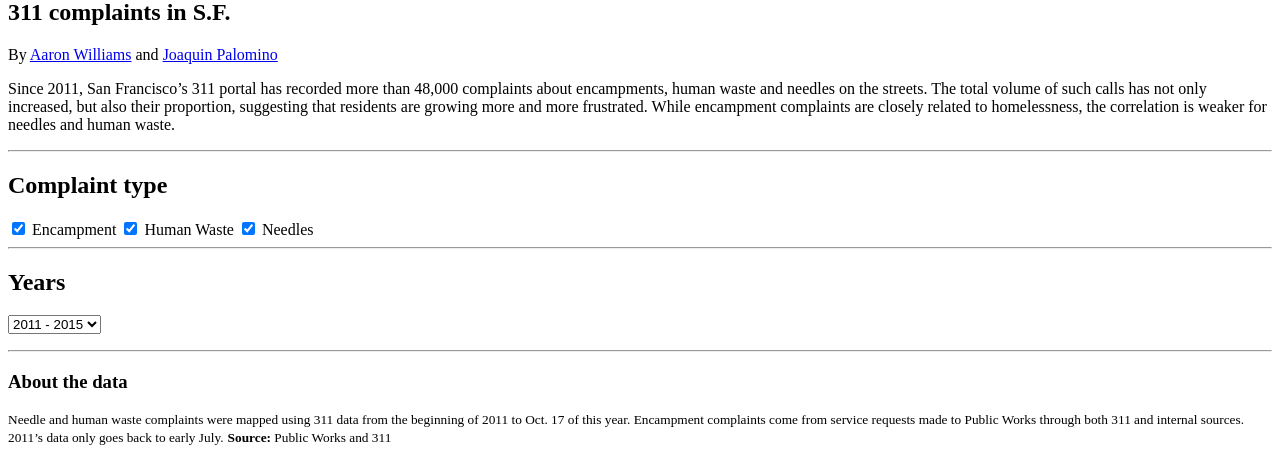
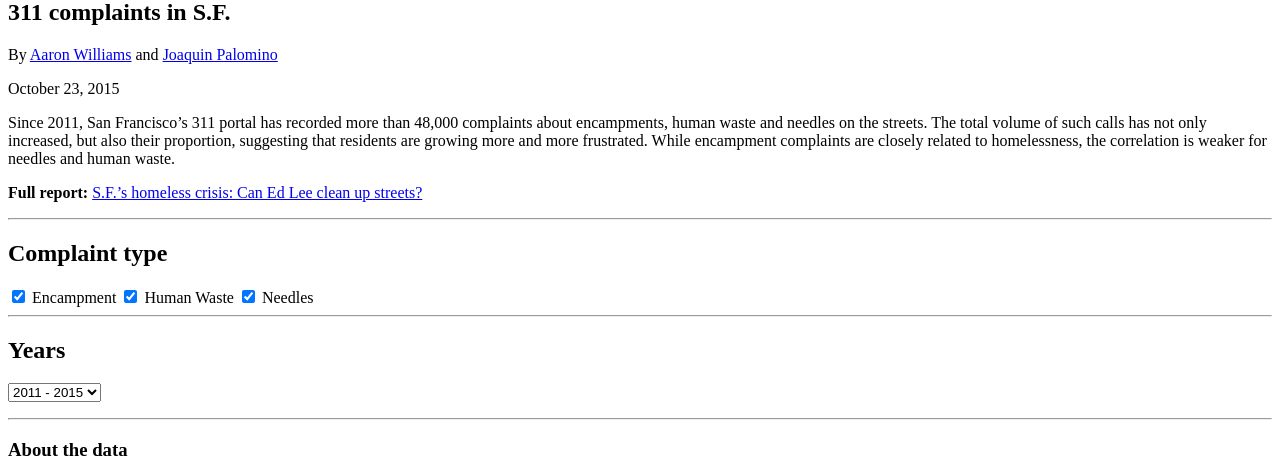
Before and after one commit to sfchronicle/homelessness-map, a Django app: template homelessness/templates/_article.html in a window 1280 px wide. Shown: the part 329-788 px from the top of the page. Run offline with Django 3.2, Linux system fonts and the light colour scheme; the template is opened without the code that fills it, so the values that code supplies are empty; grey boxes are pictures that could not be loaded.

Commit message:
publish date and related link to story

```diff
--- a/homelessness/assets/styles/_type.scss
+++ b/homelessness/assets/styles/_type.scss
@@ -43,6 +43,11 @@ p {
 
 .byline {
   font-weight: bold;
+  margin-bottom: 10px;
+}
+
+time {
+  font-size: em(14);
 }
 
 small {
--- a/homelessness/templates/_article.html
+++ b/homelessness/templates/_article.html
@@ -5,9 +5,13 @@
         </a>
     </header>
     <h1>311 complaints in S.F.</h1>
-    <p class="byline">By <a href="https://twitter.com/aboutaaron">Aaron Williams</a> and <a href="https://twitter.com/joaquinpalomino">Joaquin Palomino</a></p>
+    <p class="byline">By <a href="https://twitter.com/aboutaaron" title="Follow Aaron Williams on Twitter">Aaron Williams</a> and <a href="https://twitter.com/joaquinpalomino" title="Follow Joaquin Palomino on Twitter">Joaquin Palomino</a></p>
+
+    <time datetime="2015-10-23 08:00">October 23, 2015</time>
 
     <p>Since 2011, San Francisco’s 311 portal has recorded more than 48,000 complaints about encampments, human waste and needles on the streets.  The total volume of such calls has not only increased, but also their proportion, suggesting that residents are growing more and more frustrated. While encampment complaints are closely related to homelessness, the correlation is weaker for needles and human waste.</p>
+
+    <p class="related-link"><b>Full report:</b> <a href="http://www.sfchronicle.com/bayarea/article/S-F-s-homeless-crisis-Can-Mayor-Ed-Lee-clean-6585482.php" title="S.F.’s homeless crisis: Can Ed Lee clean up streets?">S.F.’s homeless crisis: Can Ed Lee clean up streets?</a></p>
 
     <div class="toggle-control">
         <form>
```
